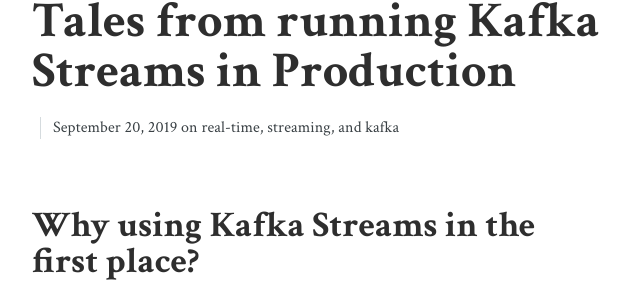
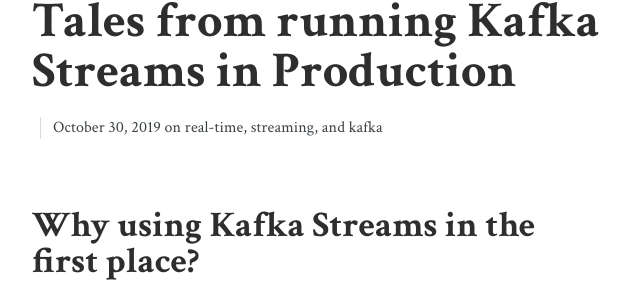
Before and after one commit to ordepdev/ordepdev.github.io, a Jekyll site: the page built from _posts/2019-09-19-tales-from-running-kafka-streams-in-production.md, in a window 1280 px wide and 900 px high. Shown: the part 250-555 px from the top of the window, without its empty margins (320-961 px from the left). Built offline with Jekyll 4.4.1, drawn with Linux system fonts in a browser that asks for light colours.

Commit message:
Update 2019-09-19-tales-from-running-kafka-streams-in-production.md

```diff
--- a/_posts/2019-09-19-tales-from-running-kafka-streams-in-production.md
+++ b/_posts/2019-09-19-tales-from-running-kafka-streams-in-production.md
@@ -1,7 +1,7 @@
 ---
 layout: post
 title: "Tales from running Kafka Streams in Production"
-date: 2019-09-20
+date: 2019-10-30
 categories: [real-time, streaming, kafka]
 ---
 
```
